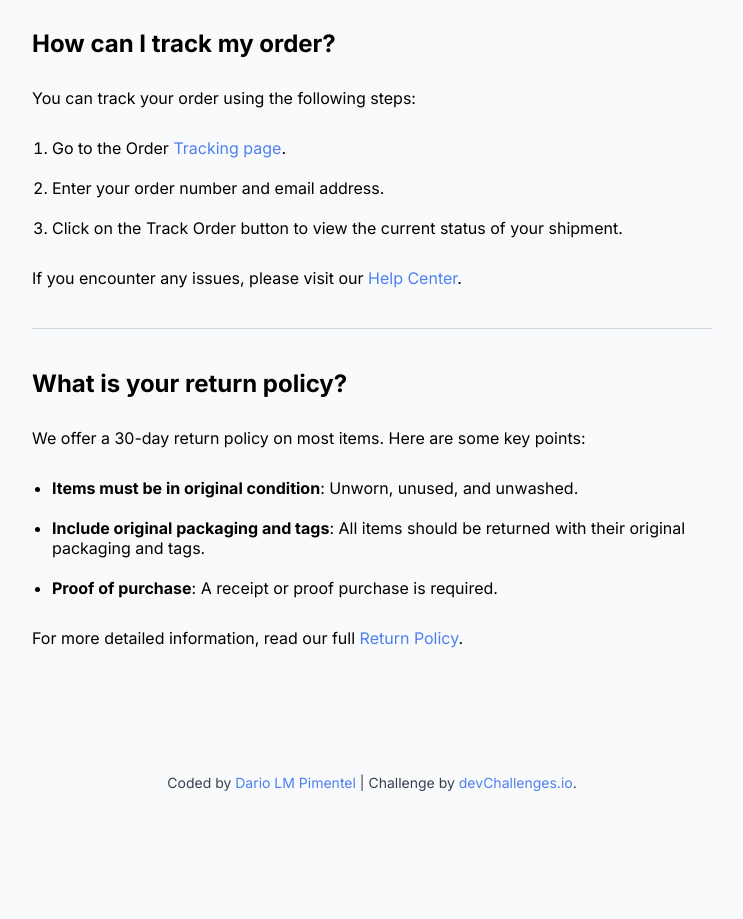
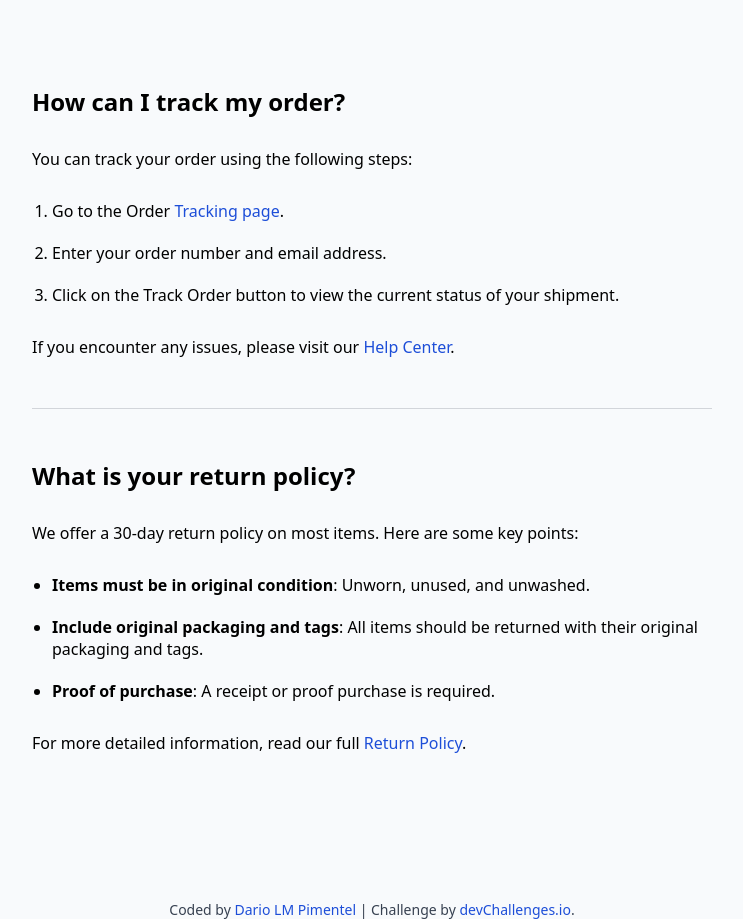
Before and after one commit to darpimen11/frontend-challenges, a plain HTML site: page simple-faq-master/index.html in a window 1280 px wide. Shown: the part 220-1139 px from the top of the page, without its empty margins (268-1011 px from the left). Before the commit the page ends 1011 px from the top, so only its background shows below. Drawn offline with Linux system fonts and the light colour scheme.

Commit message:
feat: improving the accessibility of page

```diff
--- a/simple-faq-master/index.html
+++ b/simple-faq-master/index.html
@@ -4,11 +4,7 @@
 <head>
   <meta charset="UTF-8" />
   <meta name="viewport" content="width=device-width, initial-scale=1.0" />
-  <link rel="preconnect" href="https://fonts.googleapis.com">
-  <link rel="preconnect" href="https://fonts.gstatic.com" crossorigin>
-  <link
-    href="https://fonts.googleapis.com/css2?family=Inter:ital,opsz,wght@0,14..32,100..900;1,14..32,100..900&display=swap"
-    rel="stylesheet">
+  <meta name="description" content="Simple FAQ page with frequently asked questions, order tracking, and return policy details for devChallenges.io." />
   <link rel="icon" href="resources/favicon.ico" type="image/x-icon" sizes="96x96" />
 
   <title>Simple FAQ | devChallenges.io</title>
@@ -24,7 +20,7 @@
     body {
       margin: 0;
       min-height: 100vh;
-      font-family: "Inter", sans-serif;
+      font-family: system-ui, -apple-system, BlinkMacSystemFont, "Segoe UI", sans-serif;
       background-color: #F8FAFC;
     }
 
@@ -73,7 +69,12 @@
 
     a {
       text-decoration: none;
-      color: #4E80EE;
+      color: #1D4ED8;
+    }
+
+    a:hover,
+    a:focus-visible {
+      text-decoration: underline;
     }
 
     h2,
@@ -101,7 +102,7 @@
     <p>Browse through the most frequently asked questions</p>
   </header>
 
-  <div class="bottom">
+  <main class="bottom">
     <section>
       <h2>How can I track my order?</h2>
       <p>You can track your order using the following steps:</p>
@@ -124,11 +125,11 @@
       </ul>
       <p>For more detailed information, read our full <a href="#">Return Policy</a>.</p>
     </section>
-  </div>
+  </main>
 
   <div class="author-info">
     Coded by <a href="https://github.com/darpimen11">Dario LM Pimentel</a> | Challenge by
-    <a href="https://www.devchallenges.io?ref=challenge" target="_blank">devChallenges.io</a>.
+    <a href="https://www.devchallenges.io?ref=challenge" target="_blank" rel="noopener noreferrer">devChallenges.io</a>.
   </div>
 </body>
 
```
